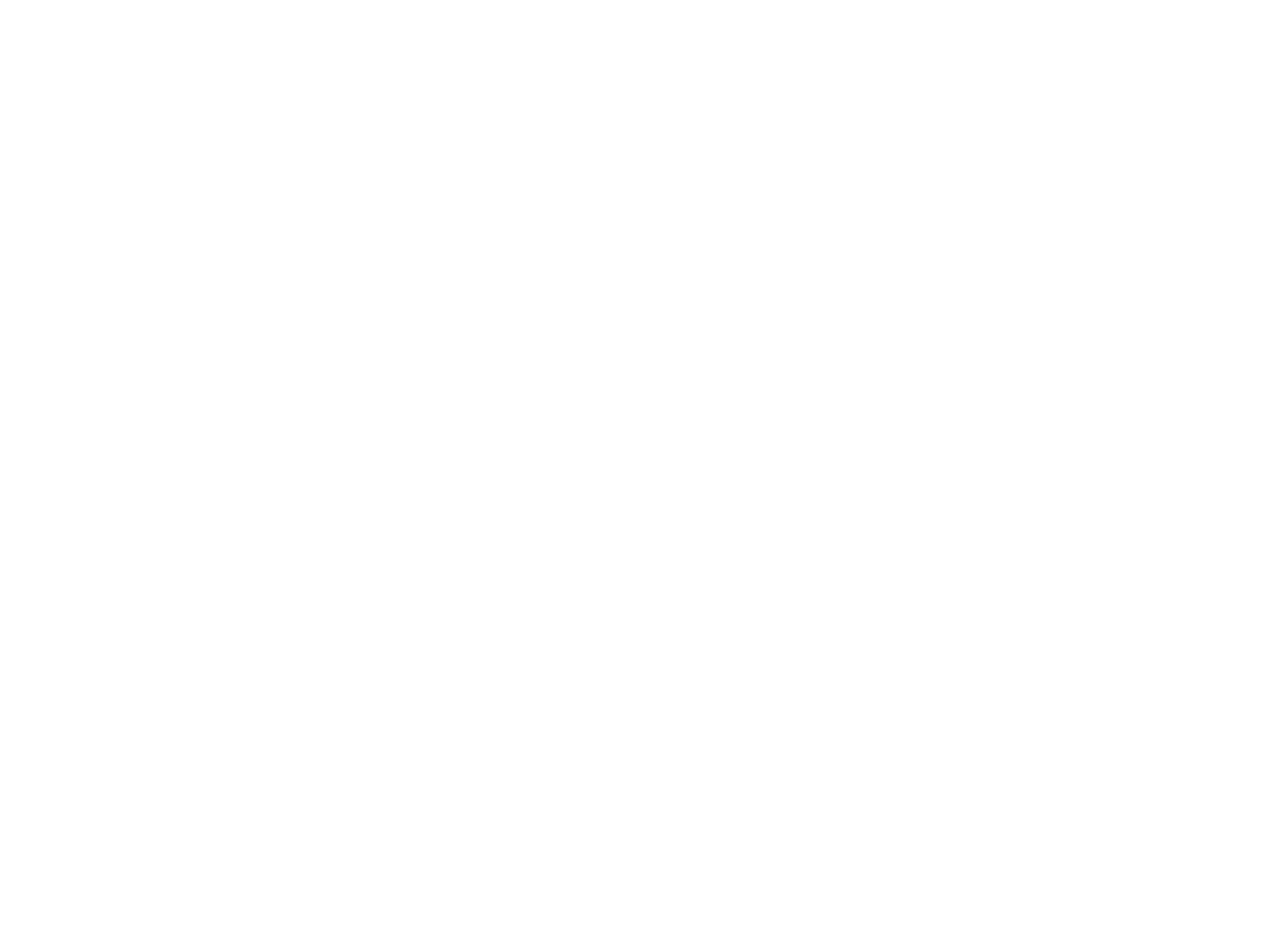
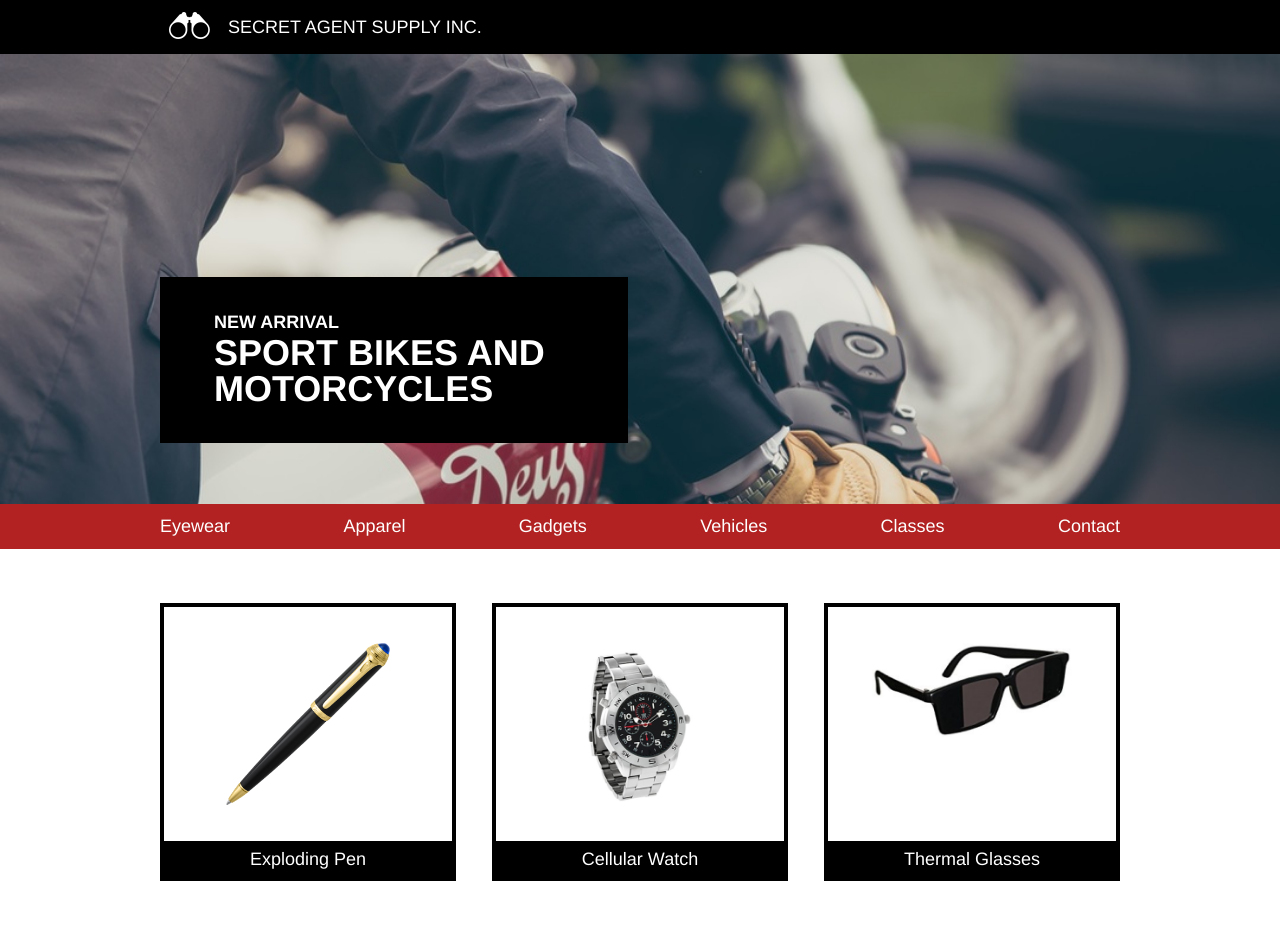
Before and after one commit to ElMarcelito/secretagent, a plain HTML site: page index.html in a window 1280 px wide. Before the commit the page ends 800 px from the top, so only its background shows below. Drawn offline with Linux system fonts and the light colour scheme.

Commit message:
Initial product catalog built. Needs tweaks.

```diff
--- a/index.html
+++ b/index.html
@@ -2,11 +2,74 @@
 <html>
   <head>
     <meta charset="utf-8">
-    <title>Secret Agent Supply, Inc.</title>
+    <title>Secret Agent Supply Inc.</title>
     <link href="resources/css/reset.css" type="text/css" rel="stylesheet" />
     <link href="resources/css/style.css" type="text/css" rel="stylesheet" />
   </head>
   <body>
+    <!-- Header -->
+    <header>
+      <div class="container">
+        <div class="logo">
+          <img src="resources/images/logo.png" alt="Secret Agent Supply" />
+        </div>
+        <div class="name">
+          SECRET AGENT SUPPLY INC.
+        </div>
+      </div>
+    </header>
+
+    <!-- Main Banner -->
+    <div class="main">
+      <div class="container">
+        <div class="overlay">
+          <h3>new arrival</h3>
+          <h1>sport bikes and motorcycles</h1>
+        </div>
+      </div>
+    </div>
+
+    <!-- Nav -->
+    <nav>
+      <div class="container">
+        <ul>
+          <li>Eyewear</li>
+          <li>Apparel</li>
+          <li>Gadgets</li>
+          <li>Vehicles</li>
+          <li>Classes</li>
+          <li>Contact</li>
+        </ul>
+      </div>
+    </nav>
+
+    <!-- Product Grid -->
+    <div class="products">
+      <div class="container">
+        <div class="catalog">
+          <div class="product">
+            <img src="resources/images/pen.png" alt="Exploding Pen" />
+            <h2>Exploding Pen</h2>
+          </div>
+
+          <div class="product">
+            <img src="resources/images/watch.png" alt="Cellular Watch" />
+            <h2>Cellular Watch</h2>
+          </div>
+
+          <div class="product">
+            <img src="resources/images/glasses.png" alt="Thermal Glasses" />
+            <h2>Thermal Glasses</h2>
+          </div>
+        </div>
+      </div>
+    </div>
+
+    <!-- Location -->
+
+    <!-- Hours -->
+
+    <!-- Footer -->
 
   </body>
 </html>
--- a/resources/css/style.css
+++ b/resources/css/style.css
@@ -0,0 +1,124 @@
+html {
+  font-family: Helvetica, sans-serif;
+  font-size: 18px;
+}
+
+header {
+  width: 100%;
+  background-color: black;
+  display: flex;
+  justify-content: center;
+}
+
+.container {
+  width: 960px;
+  margin-left: auto;
+  margin-right: auto;
+  display: flex;
+  align-items: center;
+}
+
+.logo {
+  margin-left: 0.5rem;
+  margin-right: 1rem;
+  display: inline-block;
+}
+
+.logo img {
+  height: 1.5rem;
+  width: auto;
+  padding: 0.66rem 0px;
+}
+
+.name {
+  font-size: 1rem;
+  color: white;
+  display: inline-block;
+}
+
+.main {
+  width: 100%;
+  height: 25rem;
+  background-image: url("../images/moto.jpeg");
+  background-size: cover;
+  display: flex;
+  justify-content: center;
+}
+
+.overlay {
+  width: 20rem;
+  margin-top: 9rem;
+  background-color: black;
+  padding: 2rem 3rem;
+}
+
+.overlay h3 {
+  font-weight: bold;
+  text-transform: uppercase;
+  margin-bottom: 0.25rem;
+  color: white;
+}
+
+.overlay h1 {
+  font-weight: bold;
+  font-size: 2rem;
+  text-transform: uppercase;
+  color: white;
+}
+
+nav {
+  width: 100%;
+  background-color: firebrick;
+  display: flex;
+  align-items: center;
+  justify-content: center;
+}
+
+nav ul {
+  padding: 0.75rem 0;
+  width: 100%;
+  display: flex;
+  justify-content: space-between;
+}
+
+nav li {
+  list-style: none;
+  color: white;
+  display: inline-block;
+}
+
+.products {
+  width: 100%;
+  display: flex;
+  justify-content: center;
+  padding: 3rem 0;
+}
+
+.catalog {
+  width: 100%;
+  display: flex;
+  justify-content: space-between;
+}
+
+.product {
+  width: 30%;
+  display: flex;
+  justify-content: space-between;
+  align-items: center;
+  flex-flow: column;
+  border: 4px solid black;
+}
+
+.product img {
+  max-height: 9rem;
+  max-width: 70%;
+  padding: 2rem 0;
+}
+
+.product h2 {
+  padding: 0.5rem 0;
+  color: white;
+  background-color: black;
+  width: 100%;
+  text-align: center;
+}
```
